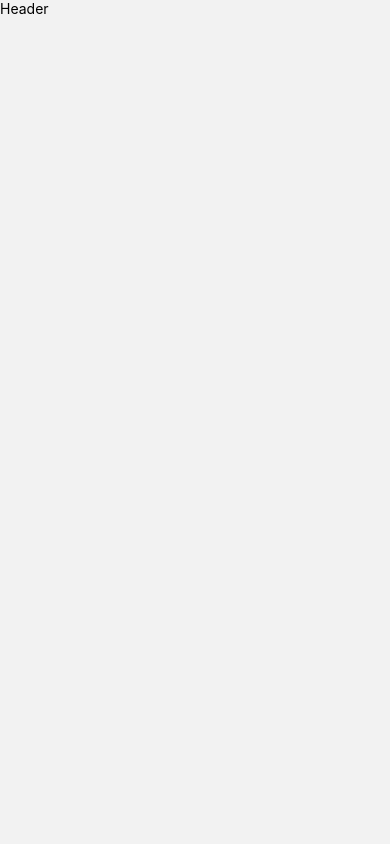
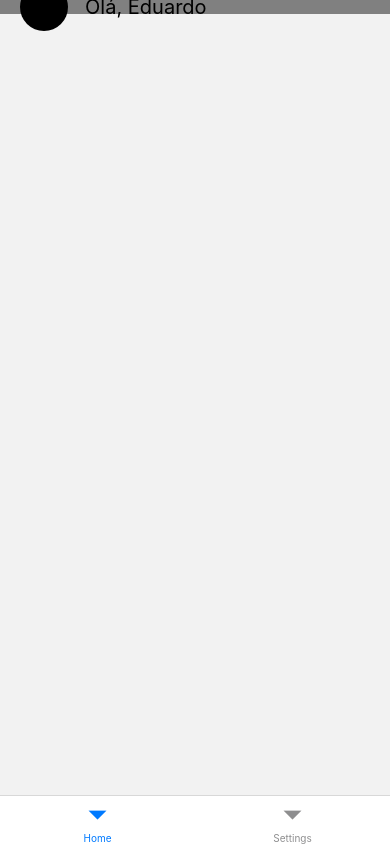
Before and after one commit to EduBarrros/OvertimeWizard, a React Native app: screen /Home in a window 390 px wide. Built offline with nearby package versions, Linux system fonts and the light colour scheme.

Commit message:
Feat: add bottom navigator

```diff
--- a/package.json
+++ b/package.json
@@ -10,6 +10,7 @@
   },
   "dependencies": {
     "@react-native-masked-view/masked-view": "0.3.0",
+    "@react-navigation/bottom-tabs": "^6.5.16",
     "@react-navigation/native": "^6.1.14",
     "@react-navigation/stack": "^6.3.25",
     "expo": "~50.0.11",
--- a/src/components/Header/index.tsx
+++ b/src/components/Header/index.tsx
@@ -1,14 +1,14 @@
 import React from "react";
-import { Text } from "react-native";
+import { Text, View } from "react-native";
+import styles from "./styles";
 
 const Header = () => {
-    return(
-        <>
-            <Text>
-                Header
-            </Text>
-        </>
-    )
+  return (
+    <View style={styles.MainContainer}>
+      <View style={styles.UserImage} />
+      <Text style={styles.UserName}>{`Olá, ${"Eduardo"}`}</Text>
+    </View>
+  );
 };
 
 export default Header;
--- a/src/components/Header/styles.ts
+++ b/src/components/Header/styles.ts
@@ -2,7 +2,29 @@
 import { StyleSheet } from "react-native";
 
 const styles = StyleSheet.create({
-
+    MainContainer: {
+        backgroundColor: 'gray',
+        width: '100%',
+        height: '30%',
+        flexDirection: 'row',
+        alignItems: 'center',
+        paddingHorizontal: '5%',
+    },
+    UserImage: {
+        width: 48,
+        height: 48,
+        backgroundColor: 'black',
+        borderRadius: 26
+    },
+    UserContainer: {
+        flexDirection: 'row',
+        justifyContent: 'center',
+        alignItems: 'center'
+    },
+    UserName: {
+        marginLeft: '5%',
+        fontSize: 20
+    }
 });
 
 export default styles;
--- a/src/routes/index.tsx
+++ b/src/routes/index.tsx
@@ -1,25 +1,26 @@
-import React from 'react';
-import { NavigationContainer } from '@react-navigation/native';
-import { createStackNavigator } from '@react-navigation/stack';
+import React from "react";
+import { NavigationContainer } from "@react-navigation/native";
+import { createStackNavigator } from "@react-navigation/stack";
+import { createBottomTabNavigator } from "@react-navigation/bottom-tabs";
 
-import { Home } from '../screens';
+const Tab = createBottomTabNavigator();
+const Stack = createStackNavigator();
 
-const Stack = createStackNavigator();
+import { Home, Settings } from "../screens";
 
 const AppNavigator = () => {
   return (
     <NavigationContainer>
-        <Stack.Navigator
-          screenOptions={{
-            headerShown: false
-          }}
-        >
-          <Stack.Screen
-            name="Home"
-            component={Home}
-          />
-        </Stack.Navigator>
-      </NavigationContainer>
+      <Tab.Navigator
+        initialRouteName="Home"
+        screenOptions={{
+          headerShown: false
+        }}
+      >
+        <Tab.Screen name="Home" component={Home} />
+        <Tab.Screen name="Settings" component={Settings} />
+      </Tab.Navigator>
+    </NavigationContainer>
   );
 };
 
--- /dev/null
+++ b/src/screens/Settings/index.tsx
@@ -0,0 +1,12 @@
+import React from "react";
+import { Text } from "react-native";
+
+const Settings = () => {
+  return (
+    <>
+      <Text>Settigns</Text>
+    </>
+  );
+};
+
+export default Settings;
--- a/src/screens/index.ts
+++ b/src/screens/index.ts
@@ -1 +1,2 @@
 export { default as Home } from './Home';
+export { default as Settings } from './Settings';
```
Also changed, not shown: src/screens/Settings/styles.ts (added), 1 other file (tests, documents, lock files or other folders).
